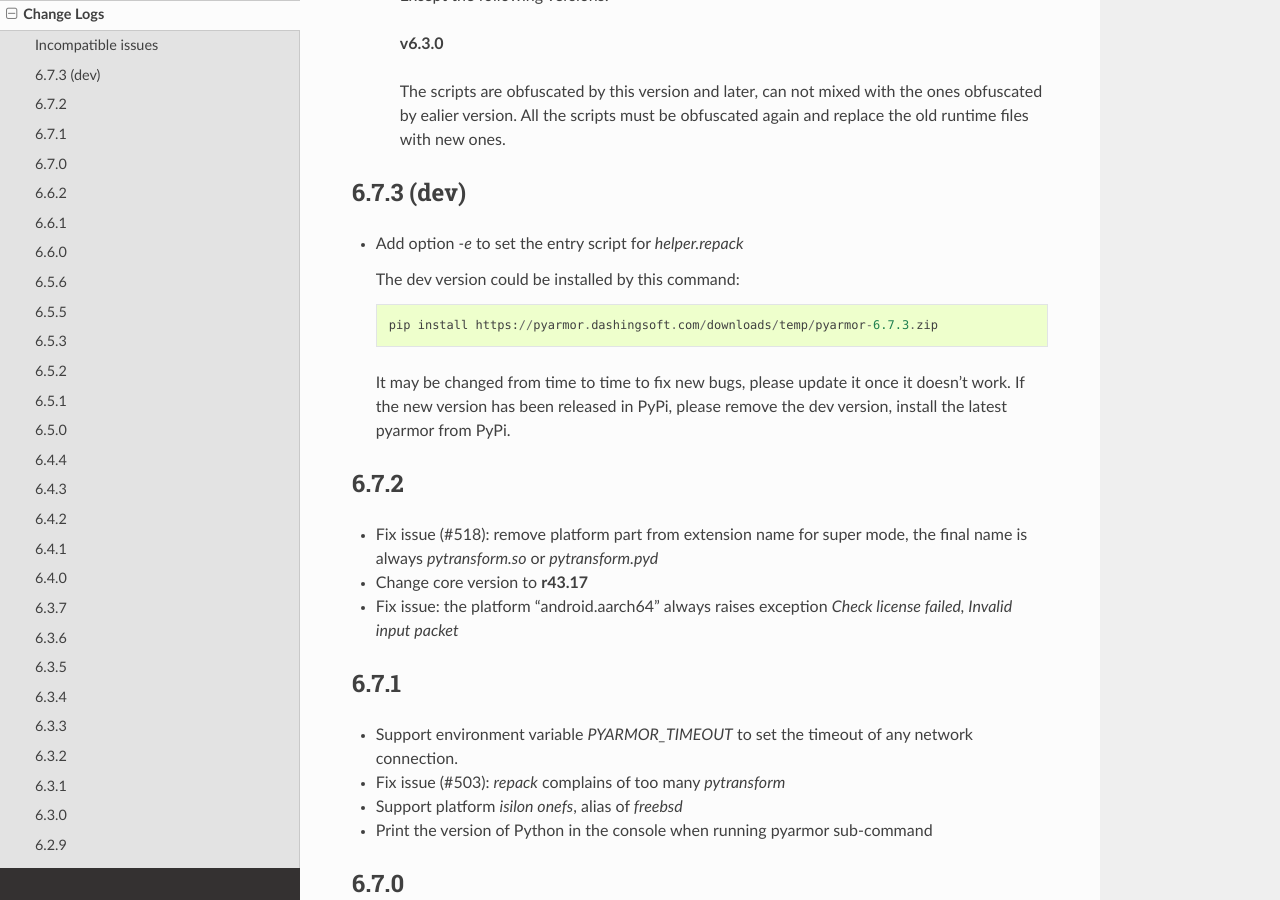
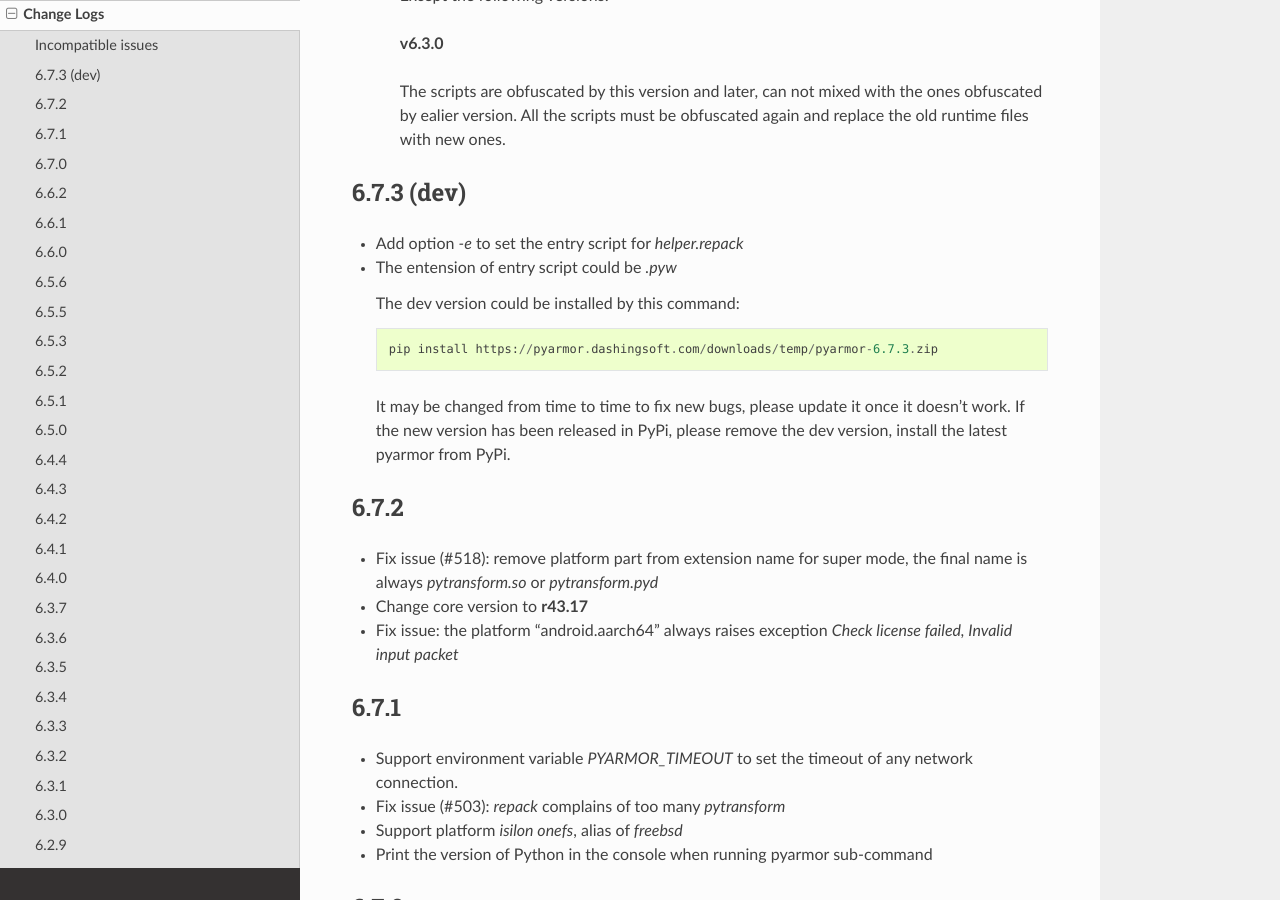
Before and after one commit to dashingsoft/pyarmor, a Sphinx documentation site: the page built from docs/change-logs.rst, in a window 1280 px wide and 900 px high, scrolled down 606 px. Built offline with Sphinx 7.4.7 and the Read the Docs theme 2.0.0, drawn with Linux system fonts in a browser that asks for light colours.

Commit message:
Add change log

```diff
--- a/docs/change-logs.rst
+++ b/docs/change-logs.rst
@@ -35,6 +35,7 @@
 6.7.3 (dev)
 ----------
 * Add option `-e` to set the entry script for `helper.repack`
+* The entension of entry script could be `.pyw`
 
   The dev version could be installed by this command::
 
```
